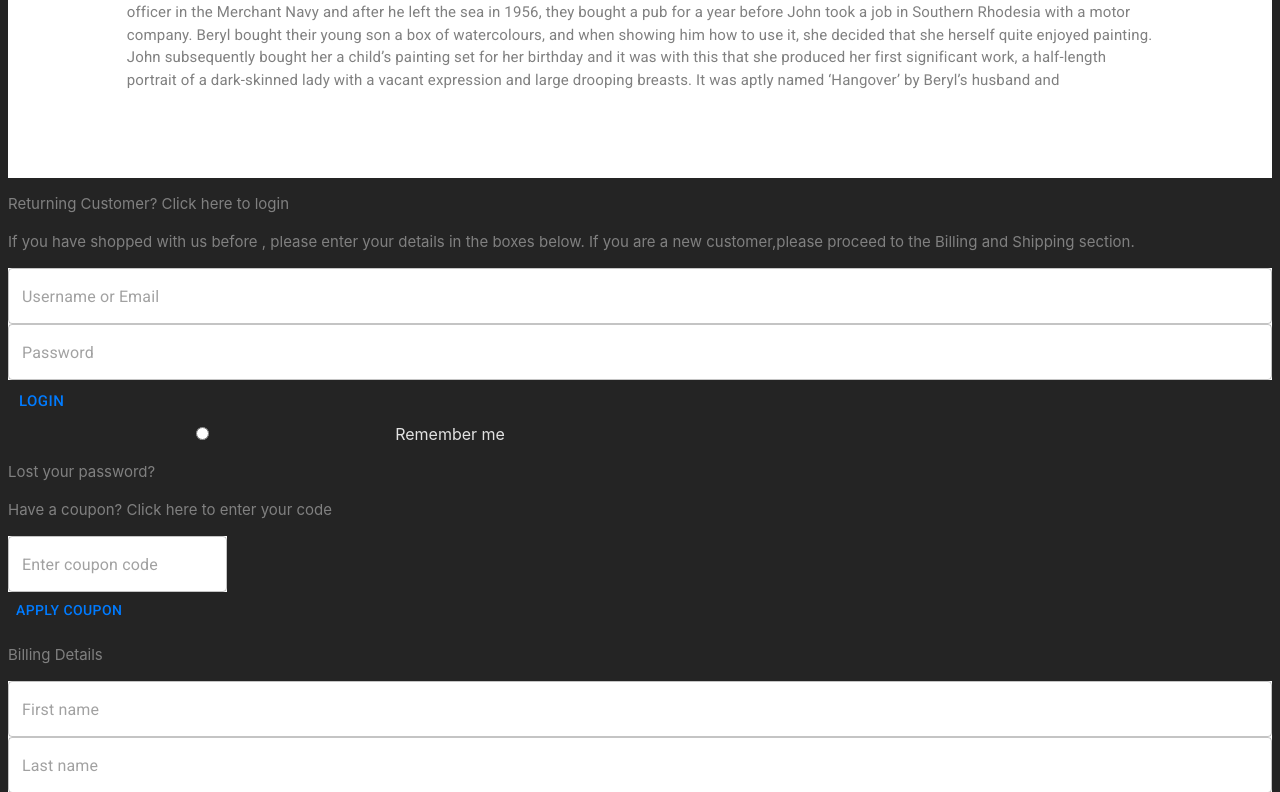
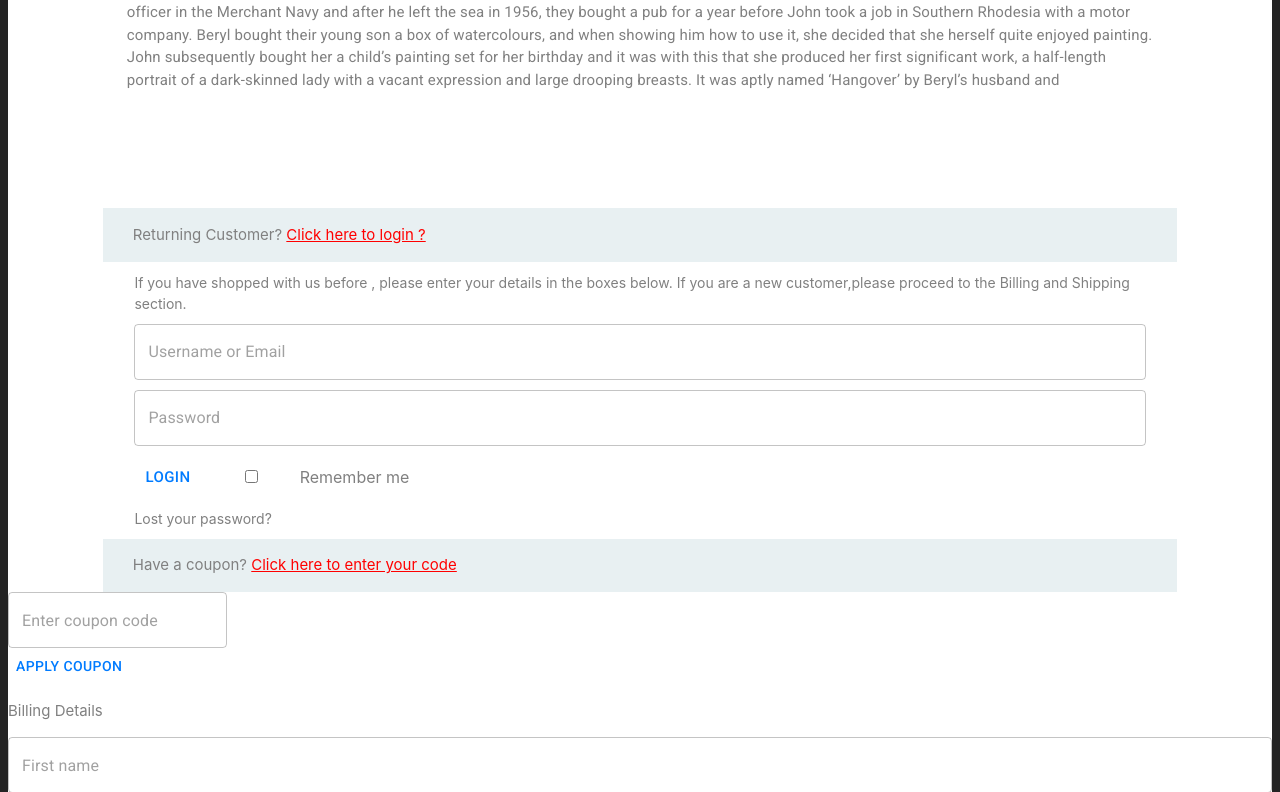
Before and after one commit to BridgetKas/ShoeStore, a React (Vite) app: page /shop in a window 1280 px wide. Shown: the part 3354-4146 px from the top of the page. Built offline with nearby package versions, Linux system fonts and the light colour scheme.

Commit message:
Added Checkout  Page

```diff
--- a/src/pages/checkout/checkout.jsx
+++ b/src/pages/checkout/checkout.jsx
@@ -1,29 +1,34 @@
 import ButtonComp from "../../components/common/Button"
 import Input from "../../components/common/input"
 import card from '../../assets/card.jpg'
+import styles from './checkout.module.css'
 
 function CheckoutComp() {
   return (
-    <div>
-      <div>
-        <p>Returning Customer? <a> Click here to login</a></p>
+    <div className={styles.checkoutContainer}>
+      <div className={styles.return}>
+        <p>Returning Customer? <a className={styles.click}> Click here to login ?</a></p>
       </div>
-      <p>
+      <p className={styles.customer}>
         If you have shopped with us before , please enter your details in the boxes below.
         If you are a new customer,please proceed to the Billing and Shipping section.
       </p>
-      <Input placeholder="Username or Email" required ={true} fullWidth/>
-      <Input placeholder="Password" required ={true} fullWidth/>
-      <div>
+      <div className={styles.inputContainer}>
+        <Input placeholder="Username or Email" required ={true} fullWidth/>
+      </div>
+      <div className={styles.inputContainer}>
+        <Input placeholder="Password" required ={true} fullWidth/>
+      </div>
+      <div className={styles.checkContainer}>
         <ButtonComp btnTitle="LOGIN" size="large"/>
-        <div>
-          <input type="radio" value="remember"/>
+        <div className={styles.meContainer}>
+          <input type="checkbox" value="remember" className={styles.checkbox}/>
           <label>Remember me </label>
         </div>
       </div>
-      <p>Lost your password?</p>
-      <div>
-        <p>Have a coupon? <a>Click here to enter your code</a></p>
+      <p className={styles.customer}>Lost your password?</p>
+      <div className={styles.return}>
+        <p>Have a coupon? <a className={styles.click}>Click here to enter your code</a></p>
       </div>
       <Input placeholder="Enter coupon code"/>
       <ButtonComp btnTitle="APPLY COUPON"/>
--- a/src/pages/checkout/checkout.module.css
+++ b/src/pages/checkout/checkout.module.css
@@ -0,0 +1,46 @@
+.checkoutContainer {
+    background-color:#fff;
+    padding-top:30px;
+}
+.return {
+    background-color:#e8f0f2;
+    width:85%;
+    margin:0 auto;
+    padding-left:30px;
+    padding-top:0.5px;
+    padding-bottom:0.5px;
+}
+
+.click {
+    color:red;
+    text-decoration:underline;
+}
+
+.customer {
+    width: 80%;
+    margin: 10px auto;
+    font-size: 14px;
+}
+
+.inputContainer {
+    width:80%;
+    margin:10px auto;
+}
+
+.checkContainer {
+    display:flex;
+    width:80%;
+    margin:0 auto;
+    text-align:center;
+}
+
+.meContainer {
+    display:flex;
+    align-items: center;
+    width:90%;
+    color:gray;
+}
+
+.checkbox {
+    width:10%;
+}
```
